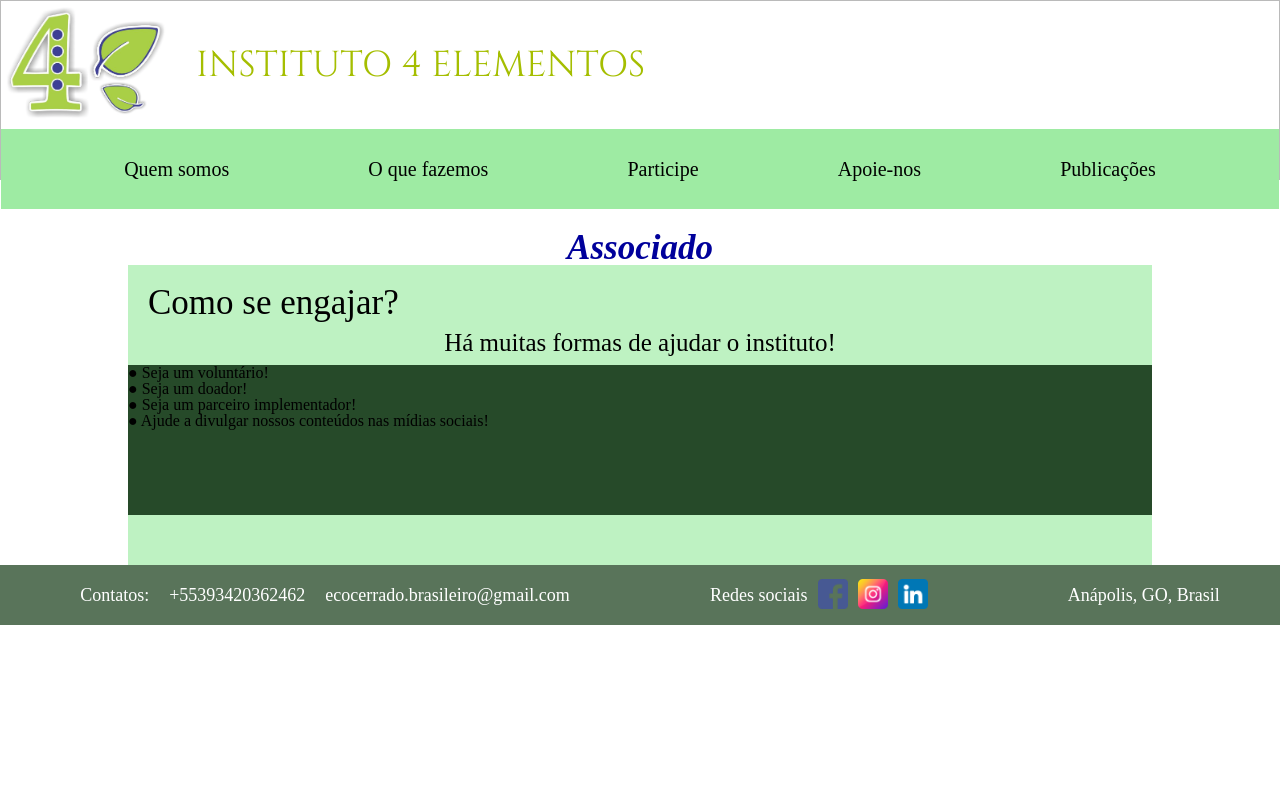
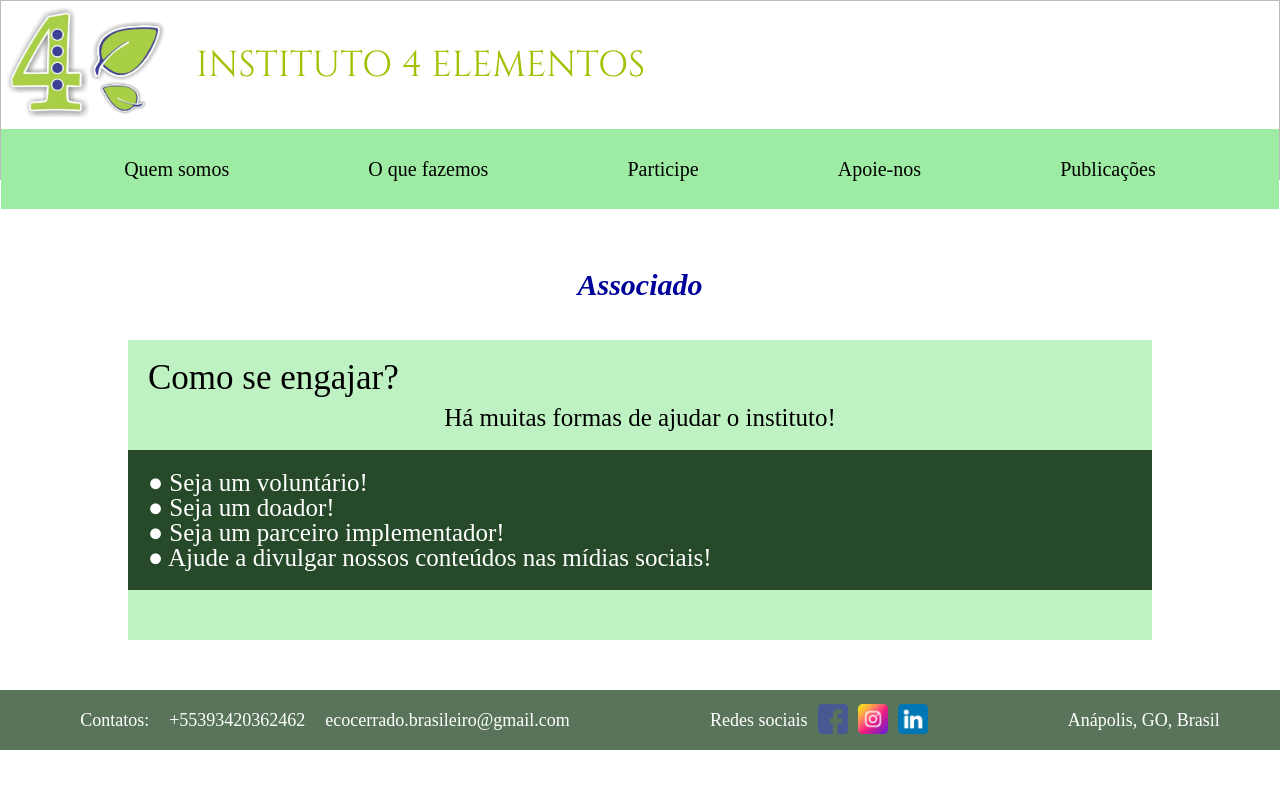
Before and after one commit to LuizaFerri/ONG-4-elementos, a React (Create React App) app: page /associado in a window 1280 px wide. Shown: the top 788 px of the page. Built offline with nearby package versions, Linux system fonts and the light colour scheme.

Commit message:
Update styles.css

```diff
--- a/src/screens/Associado/styles.css
+++ b/src/screens/Associado/styles.css
@@ -5,16 +5,20 @@
     align-items: center;
 }
 .textoAsPrincipal{
-    font-size: 35px;
+    font-size: 30px;
     font-style: italic;
     font-weight: bolder;
     color: rgb(0, 0, 155);
+    margin-top: 40px;
+    margin-bottom: 40px;
+
 }
 
 .caixaVerdeClaro{
     background-color: #BEF2C2;
     width: 80%;
     height: 300px;
+    margin-bottom: 50px;
 }
 
 .tituloFVClaro{
@@ -32,9 +36,11 @@
 
 .caixaVerdeEscuro{
     background-color: #264A29;
-    height: 150px;
+    margin-top: 20px;
+    padding: 20px;
 }
 
-.caixaVerdeEscuro ul{
+.textoFVEscuro p{
     color: white;
+    font-size: 25px;
 }
```
